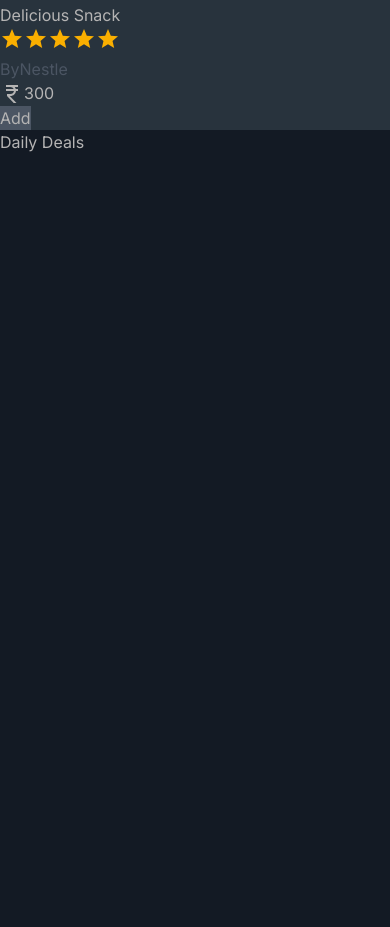
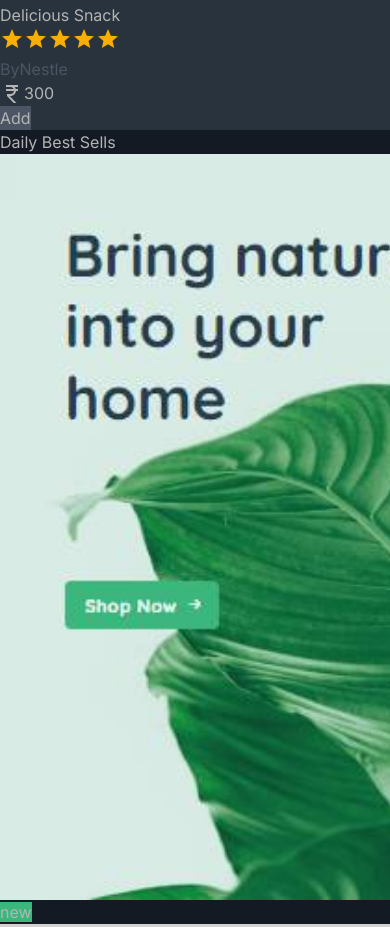
Before and after one commit to deepakbhardwajvst/my-grocery-ecommerce, a Next.js app: page / in a window 390 px wide. Shown: the part 10147-11074 px from the top of the page. Before the commit the page ends 10301 px from the top, so only its background shows below. Built offline with nearby package versions, Linux system fonts and the light colour scheme; no server answers.

Commit message:
Implemented DailyDeals section with bestSells data, added tooltip functionality, and applied corresponding CSS styles.

```diff
--- a/src/Components/Homepage/DailyDeals/DailyDeals.jsx
+++ b/src/Components/Homepage/DailyDeals/DailyDeals.jsx
@@ -1,7 +1,128 @@
+const bestSells = [
+  {
+    id: 1,
+    category: "Snack",
+    productName: "Delicious Snack",
+    rating: 4.5,
+    tag: "new",
+
+    company: "Nestle",
+    price: 300,
+    image: "./images/thumbnail-1.jpg",
+  },
+
+  {
+    id: 3,
+    category: "Snack",
+    productName: "Delicious Snack",
+    rating: 4.2,
+    tag: "hot",
+    company: "Nestle",
+    price: 300,
+    image: "./images/thumbnail-1.jpg",
+  },
+  {
+    id: 4,
+    category: "Snack",
+    productName: "Delicious Snack",
+    rating: 3.5,
+    tag: "best",
+    company: "Nestle",
+    price: 300,
+    image: "./images/thumbnail-1.jpg",
+  },
+  {
+    id: 5,
+    category: "Snack",
+    productName: "Delicious Snack",
+    rating: 4.5,
+    tag: "new",
+    company: "Nestle",
+    price: 300,
+    image: "./images/thumbnail-1.jpg",
+  },
+  {
+    id: 6,
+    category: "Snack",
+    productName: "Delicious Snack",
+    rating: 5,
+    company: "Nestle",
+    price: 300,
+    image: "./images/thumbnail-1.jpg",
+  },
+  {
+    id: 13,
+    category: "Snack",
+    productName: "Delicious Snack",
+    rating: 4.2,
+    company: "Nestle",
+    price: 300,
+    image: "./images/thumbnail-1.jpg",
+  },
+  {
+    id: 2,
+    category: "Snack",
+    productName: "Delicious Snack",
+    rating: 4,
+    tag: "sale",
+    company: "Nestle",
+    price: 300,
+    image: "./images/thumbnail-1.jpg",
+  },
+  {
+    id: 14,
+    category: "Snack",
+    productName: "Delicious Snack",
+    rating: 3.5,
+    company: "Nestle",
+    price: 300,
+    image: "./images/thumbnail-1.jpg",
+  },
+  {
+    id: 15,
+    category: "Snack",
+    productName: "Delicious Snack",
+    rating: 4.5,
+    tag: "hot",
+    company: "Nestle",
+    price: 300,
+    image: "./images/thumbnail-1.jpg",
+  },
+  {
+    id: 16,
+    category: "Snack",
+    productName: "Delicious Snack",
+    rating: 5,
+    company: "Nestle",
+    price: 300,
+    image: "./images/thumbnail-1.jpg",
+  },
+];
 import React from "react";
+import HPCard from "../HomeProduct/HPCard/HPCard";
 
 const DailyDeals = () => {
-  return <div>Daily Deals</div>;
+  return (
+    <section className="homeProducts homeProductsRow2 pt-0">
+      <div className="">
+        <div className="flex items-center">
+          <h2 className="hd mb-0 mt-0">Daily Best Sells</h2>
+        </div>
+
+        <div className="flex">
+          <div className="">
+            <img src="./images/banner4.jpg" className="w-[300px]" />
+          </div>
+
+          <div className="col-md-9">
+            <div className="item">
+              <HPCard data={bestSells} />
+            </div>
+          </div>
+        </div>
+      </div>
+    </section>
+  );
 };
 
 export default DailyDeals;
--- a/src/Components/Homepage/HomeProduct/HPCard/HPCard.jsx
+++ b/src/Components/Homepage/HomeProduct/HPCard/HPCard.jsx
@@ -6,111 +6,12 @@ import FavoriteBorderOutlinedIcon from "@mui/icons-material/FavoriteBorderOutlin
 import CompareArrowsOutlinedIcon from "@mui/icons-material/CompareArrowsOutlined";
 import RemoveRedEyeOutlinedIcon from "@mui/icons-material/RemoveRedEyeOutlined";
 import "../../HomePage.css";
-const data = [
-  {
-    id: 1,
-    category: "Snack",
-    productName: "Delicious Snack",
-    rating: 4.5,
-    tag: "new",
+import "./Tooltip.css";
 
-    company: "Nestle",
-    price: 300,
-    image: "./images/thumbnail-1.jpg",
-  },
-
-  {
-    id: 3,
-    category: "Snack",
-    productName: "Delicious Snack",
-    rating: 4.2,
-    tag: "hot",
-    company: "Nestle",
-    price: 300,
-    image: "./images/thumbnail-1.jpg",
-  },
-  {
-    id: 4,
-    category: "Snack",
-    productName: "Delicious Snack",
-    rating: 3.5,
-    tag: "best",
-    company: "Nestle",
-    price: 300,
-    image: "./images/thumbnail-1.jpg",
-  },
-  {
-    id: 5,
-    category: "Snack",
-    productName: "Delicious Snack",
-    rating: 4.5,
-    tag: "new",
-    company: "Nestle",
-    price: 300,
-    image: "./images/thumbnail-1.jpg",
-  },
-  {
-    id: 6,
-    category: "Snack",
-    productName: "Delicious Snack",
-    rating: 5,
-    company: "Nestle",
-    price: 300,
-    image: "./images/thumbnail-1.jpg",
-  },
-  {
-    id: 13,
-    category: "Snack",
-    productName: "Delicious Snack",
-    rating: 4.2,
-    company: "Nestle",
-    price: 300,
-    image: "./images/thumbnail-1.jpg",
-  },
-  {
-    id: 2,
-    category: "Snack",
-    productName: "Delicious Snack",
-    rating: 4,
-    tag: "sale",
-    company: "Nestle",
-    price: 300,
-    image: "./images/thumbnail-1.jpg",
-  },
-  {
-    id: 14,
-    category: "Snack",
-    productName: "Delicious Snack",
-    rating: 3.5,
-    company: "Nestle",
-    price: 300,
-    image: "./images/thumbnail-1.jpg",
-  },
-  {
-    id: 15,
-    category: "Snack",
-    productName: "Delicious Snack",
-    rating: 4.5,
-    tag: "hot",
-    company: "Nestle",
-    price: 300,
-    image: "./images/thumbnail-1.jpg",
-  },
-  {
-    id: 16,
-    category: "Snack",
-    productName: "Delicious Snack",
-    rating: 5,
-    company: "Nestle",
-    price: 300,
-    image: "./images/thumbnail-1.jpg",
-  },
-];
-
-const HPCard = () => {
+const HPCard = (props) => {
   return (
     <div className="mx-4 my-8 flex flex-wrap justify-between">
-      {data.map((item) => (
+      {props.data.map((item) => (
         <div key={item.id} className="hpcard w-[300px] my-6 relative">
           {item.tag !== null && item.tag !== undefined && (
             <span
--- /dev/null
+++ b/src/Components/Homepage/HomeProduct/HPCard/Tooltip.css
@@ -0,0 +1,151 @@
+/* START TOOLTIP STYLES */
+[tooltip] {
+  position: relative; /* opinion 1 */
+}
+
+/* Applies to all tooltips */
+[tooltip]::before,
+[tooltip]::after {
+  text-transform: none; /* opinion 2 */
+  font-size: 16px; /* opinion 3 */
+  line-height: 1;
+  user-select: none;
+  pointer-events: none;
+  position: absolute;
+  display: none;
+  opacity: 0;
+}
+[tooltip]::before {
+  content: "";
+  border: 5px solid transparent; /* opinion 4 */
+  z-index: 1001; /* absurdity 1 */
+}
+[tooltip]::after {
+  content: attr(tooltip); /* magic! */
+
+  /* most of the rest of this is opinion */
+  font-family: Helvetica, sans-serif;
+  text-align: center;
+
+  /*
+      Let the content set the size of the tooltips
+      but this will also keep them from being obnoxious
+      */
+  min-width: 3em;
+  max-width: 21em;
+  white-space: nowrap;
+  overflow: hidden;
+  text-overflow: ellipsis;
+  padding: 1ch 1.5ch;
+  border-radius: 0.3ch;
+  box-shadow: 0 1em 2em -0.5em rgba(0, 0, 0, 0.35);
+  background: #131a24;
+  color: #e4e1e1;
+  z-index: 1000; /* absurdity 2 */
+}
+
+/* Make the tooltips respond to hover */
+[tooltip]:hover::before,
+[tooltip]:hover::after {
+  display: block;
+}
+
+/* don't show empty tooltips */
+[tooltip=""]::before,
+[tooltip=""]::after {
+  display: none !important;
+}
+
+/* FLOW: UP */
+[tooltip]:not([flow])::before,
+[tooltip][flow^="up"]::before {
+  bottom: 100%;
+  border-bottom-width: 0;
+  border-top-color: #15231d;
+}
+[tooltip]:not([flow])::after,
+[tooltip][flow^="up"]::after {
+  bottom: calc(100% + 5px);
+}
+[tooltip]:not([flow])::before,
+[tooltip]:not([flow])::after,
+[tooltip][flow^="up"]::before,
+[tooltip][flow^="up"]::after {
+  left: 50%;
+  transform: translate(-50%, -0.5em);
+}
+
+/* FLOW: DOWN */
+[tooltip][flow^="down"]::before {
+  top: 100%;
+  border-top-width: 0;
+  border-bottom-color: #333;
+}
+[tooltip][flow^="down"]::after {
+  top: calc(100% + 5px);
+}
+[tooltip][flow^="down"]::before,
+[tooltip][flow^="down"]::after {
+  left: 50%;
+  transform: translate(-50%, 0.5em);
+}
+
+/* FLOW: LEFT */
+[tooltip][flow^="left"]::before {
+  top: 50%;
+  border-right-width: 0;
+  border-left-color: #333;
+  left: calc(0em - 5px);
+  transform: translate(-0.5em, -50%);
+}
+[tooltip][flow^="left"]::after {
+  top: 50%;
+  right: calc(100% + 5px);
+  transform: translate(-0.5em, -50%);
+}
+
+/* FLOW: RIGHT */
+[tooltip][flow^="right"]::before {
+  top: 50%;
+  border-left-width: 0;
+  border-right-color: #11221a;
+  right: calc(0em - 5px);
+  transform: translate(0.5em, -50%);
+}
+[tooltip][flow^="right"]::after {
+  top: 50%;
+  left: calc(100% + 5px);
+  transform: translate(0.5em, -50%);
+}
+
+/* KEYFRAMES */
+@keyframes tooltips-vert {
+  to {
+    opacity: 0.9;
+    transform: translate(-50%, 0);
+  }
+}
+
+@keyframes tooltips-horz {
+  to {
+    opacity: 0.9;
+    transform: translate(0, -50%);
+  }
+}
+
+/* FX All The Things */
+[tooltip]:not([flow]):hover::before,
+[tooltip]:not([flow]):hover::after,
+[tooltip][flow^="up"]:hover::before,
+[tooltip][flow^="up"]:hover::after,
+[tooltip][flow^="down"]:hover::before,
+[tooltip][flow^="down"]:hover::after {
+  animation: tooltips-vert 300ms ease-out forwards;
+}
+
+[tooltip][flow^="left"]:hover::before,
+[tooltip][flow^="left"]:hover::after,
+[tooltip][flow^="right"]:hover::before,
+[tooltip][flow^="right"]:hover::after {
+  animation: tooltips-horz 300ms ease-out forwards;
+}
--- a/src/Components/Homepage/HomeProduct/HomeProduct.jsx
+++ b/src/Components/Homepage/HomeProduct/HomeProduct.jsx
@@ -1,6 +1,105 @@
 import React from "react";
 import HPCard from "./HPCard/HPCard";
+const Data = [
+  {
+    id: 1,
+    category: "Snack",
+    productName: "Delicious Snack",
+    rating: 4.5,
+    tag: "new",
 
+    company: "Nestle",
+    price: 300,
+    image: "./images/thumbnail-1.jpg",
+  },
+
+  {
+    id: 3,
+    category: "Snack",
+    productName: "Delicious Snack",
+    rating: 4.2,
+    tag: "hot",
+    company: "Nestle",
+    price: 300,
+    image: "./images/thumbnail-1.jpg",
+  },
+  {
+    id: 4,
+    category: "Snack",
+    productName: "Delicious Snack",
+    rating: 3.5,
+    tag: "best",
+    company: "Nestle",
+    price: 300,
+    image: "./images/thumbnail-1.jpg",
+  },
+  {
+    id: 5,
+    category: "Snack",
+    productName: "Delicious Snack",
+    rating: 4.5,
+    tag: "new",
+    company: "Nestle",
+    price: 300,
+    image: "./images/thumbnail-1.jpg",
+  },
+  {
+    id: 6,
+    category: "Snack",
+    productName: "Delicious Snack",
+    rating: 5,
+    company: "Nestle",
+    price: 300,
+    image: "./images/thumbnail-1.jpg",
+  },
+  {
+    id: 13,
+    category: "Snack",
+    productName: "Delicious Snack",
+    rating: 4.2,
+    company: "Nestle",
+    price: 300,
+    image: "./images/thumbnail-1.jpg",
+  },
+  {
+    id: 2,
+    category: "Snack",
+    productName: "Delicious Snack",
+    rating: 4,
+    tag: "sale",
+    company: "Nestle",
+    price: 300,
+    image: "./images/thumbnail-1.jpg",
+  },
+  {
+    id: 14,
+    category: "Snack",
+    productName: "Delicious Snack",
+    rating: 3.5,
+    company: "Nestle",
+    price: 300,
+    image: "./images/thumbnail-1.jpg",
+  },
+  {
+    id: 15,
+    category: "Snack",
+    productName: "Delicious Snack",
+    rating: 4.5,
+    tag: "hot",
+    company: "Nestle",
+    price: 300,
+    image: "./images/thumbnail-1.jpg",
+  },
+  {
+    id: 16,
+    category: "Snack",
+    productName: "Delicious Snack",
+    rating: 5,
+    company: "Nestle",
+    price: 300,
+    image: "./images/thumbnail-1.jpg",
+  },
+];
 const HomeProduct = () => {
   const categories = [
     "All",
@@ -26,7 +125,7 @@ const HomeProduct = () => {
           ))}
         </ul>
       </div>
-      <HPCard />
+      <HPCard data={Data} />
     </div>
   );
 };
```
